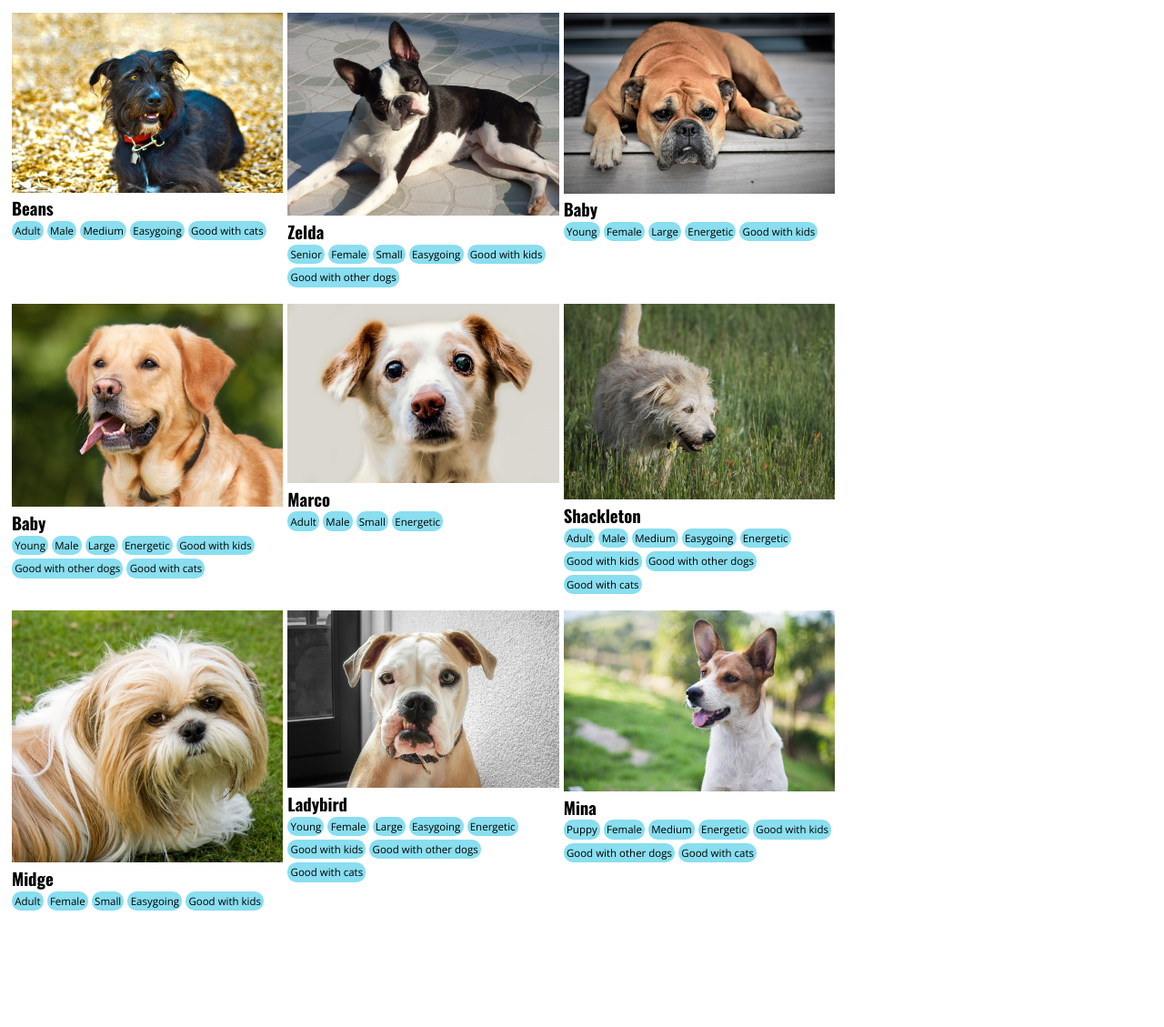
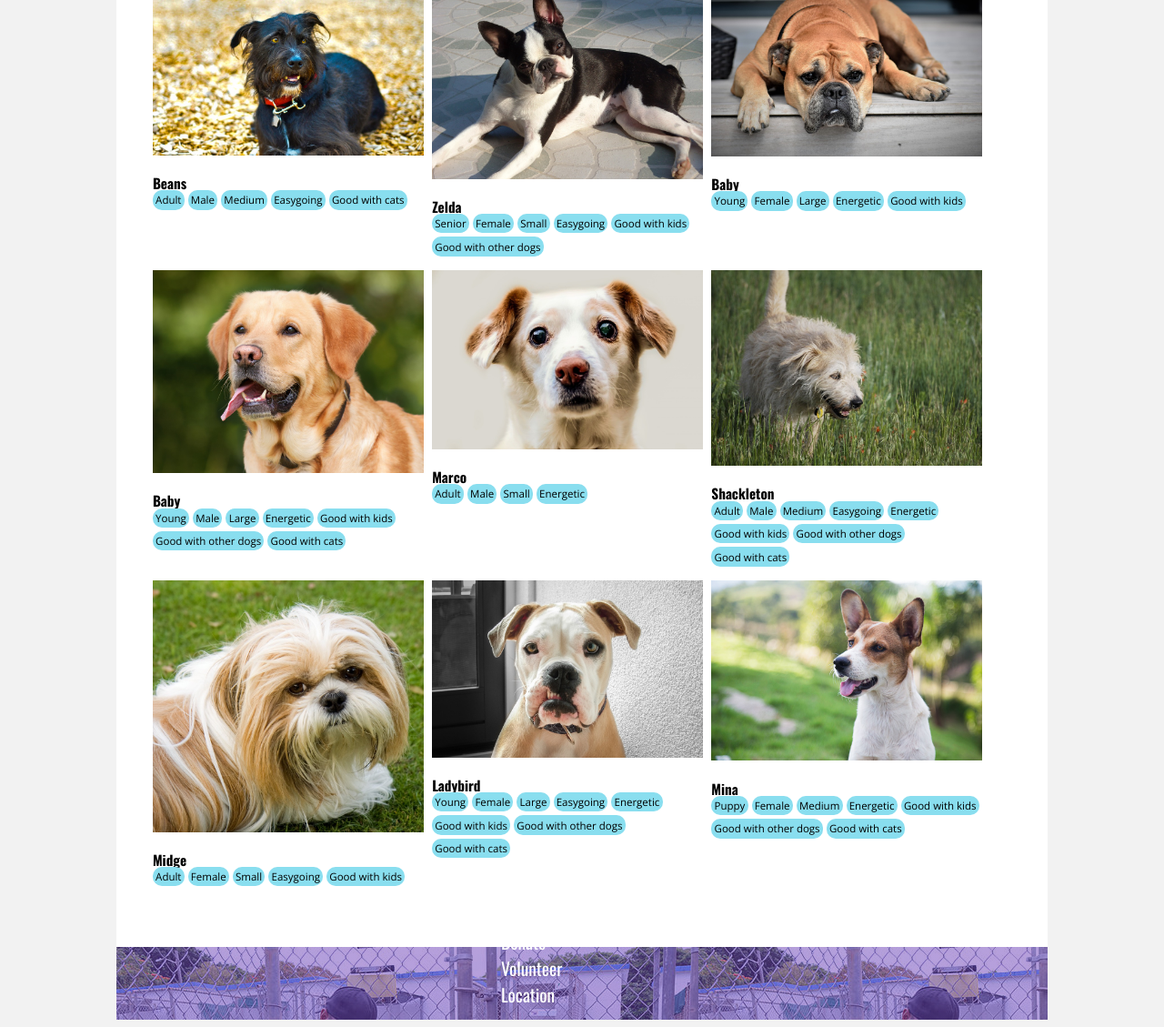
Before and after one commit to Momentum-Team-12/dog-adoption-website-canoay, a plain HTML site: page index.html in a window 1280 px wide. Shown: the part 238-1367 px from the top of the page at 91% size. Before the commit the page ends 1265 px from the top, so only its background shows below. Drawn offline with nearby package versions, Linux system fonts and the light colour scheme.

Commit message:
3rd update

```diff
--- a/index.html
+++ b/index.html
@@ -9,15 +9,16 @@
     <link href="https://fonts.googleapis.com/css?family=Open+Sans:400,700|Oswald:400,700" rel="stylesheet" />
 </head>
 <body>
-    <aside aside-1></aside>
     <div id="main">
     <header>
         <h1>Happy Valley Shelter</h1>
     </header>
+    <div id="intro">
     <h2>Adopt a Dog</h2>
     <p>If you are interested in adopting one of our animals, please fill out our <a href="">online adoption form.</a> </p>
+    </div>
     <br>
-    <div id="row1">
+    <div class="row">
     <div class="dogprofile">
         <img src="/starter_files/images/beans.jpg" alt="Image of Beans the Dog">
     <h3>Beans</h3>
@@ -53,7 +54,7 @@
         </ul>
     </div>
     </div>
-    <div id="row2">
+    <div class="row">
     <div class="dogprofile">
         <img src="/starter_files/images/golden-lab.jpg" alt="Image of Tom-Tom the Dog">
             <h3>Baby</h3>
@@ -91,7 +92,7 @@
         </ul>
     </div>
     </div>
-    <div id="row3">
+    <div class="row">
     <div class="dogprofile">
         <img src="/starter_files/images/shih-tzu.jpg">
         <h3>Midge</h3>
@@ -131,7 +132,17 @@
         </ul>
     </div>
     </div>
+    <footer>
+        <!-- <img src="/starter_files/images/donate.jpg" alt="" class="footerimg"> -->
+        <!-- <img src="/starter_files/images/volunteer.jpg" alt="" class="footerimg"> -->
+        <!-- <img src="/starter_files/images/location.png" alt="" class="footerimg"> -->
+        <ul id="ftext">
+            <li>Donate</li>
+            <li>Volunteer</li>
+            <li>Location</li>
+        </ul>
+    </footer>
     </div>
-    <aside aside-2></aside>
+
 </body>
 </html>
--- a/stylesheet.css
+++ b/stylesheet.css
@@ -2,17 +2,25 @@ header {
   font-family: "Open Sans";
   background-color: #004175;
   color: white;
-  padding: 1rem 1rem 1rem 1rem;
+  padding: 2%;
   border-bottom: solid #89deef 3px;
   text-indent: 20px;
-  width: 81%;
-  margin-top: -10px;
+  margin-top: -20px;
 }
 
 body {
   font-family: "open sans";
+  font-size: 13px;
   display: flex;
   align-items: flex-start;
+  background-color: #f2f2f2;
+  opacity: 2;
+  margin-left: 10%;
+  margin-right: 10%;
+}
+
+#intro {
+  text-indent: 4%;
 }
 
 .dogprofile {
@@ -20,17 +28,17 @@ body {
   display: flex 320px;
   margin-top: 30px;
   flex-wrap: wrap;
-  margin-left: 5px;
+  margin-left: 1%;
   width: auto;
 }
 
 #main {
-  width: 90%;
+  width: 100%;
+  background-color: white;
 }
 
 img {
   width: 100%;
-  margin-bottom: -20px;
   margin-top: -30px;
 }
 
@@ -53,25 +61,44 @@ ol {
   margin: 2px;
 }
 
-#row1 {
+.row {
   display: flex;
   justify-content: flex-start;
   flex-direction: row;
-  width: 80%;
+  width: 90%;
+  margin-left: 3%;
+  margin-right: 20%;
 }
 
-#row2 {
+footer {
   display: flex;
-  justify-content: flex-start;
   flex-direction: row;
-  width: 80%;
+  justify-content: space-around;
+  margin-top: 5%;
+  background: linear-gradient(rgba(109, 65, 185, 0.5), rgba(109, 65, 185, 0.5)),
+    url("starter_files/images/donate.jpg"),
+    url(starter_files/images/volunteer.jpg),
+    url(starter_files/images/location.png);
+
+  background: linear-gradient(rgba(109, 65, 185, 0.5), rgba(109, 65, 185, 0.5)),
+    url(starter_files/images/volunteer.jpg);
 }
 
-#row3 {
-   display: flex;
+li {
+  list-style: none;
+  color: white;
+  display: flex;
+  flex-direction: row;
+  font-family: "Oswald";
+  font-size: 150%;
   justify-content: flex-start;
-  flex-direction: row;
-  width: 80%;
+  align-items: stretch;
+  width: 100%;
+}
 
-
-aside
+.footerimg {
+  /* background: linear-gradient(rgba(105, 4, 156, 0.5), rgba(105, 4, 106, 0.8)), */
+  /* url("starter_files/images/donate.jpg"); */
+  /* url(starter_files/images/volunteer.jpg); */
+  /* url(starter_files/images/location.png); */
+}
```
Also changed, not shown: starter_files/images/location.png.
